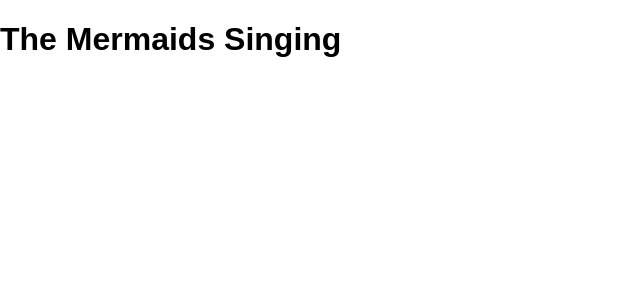
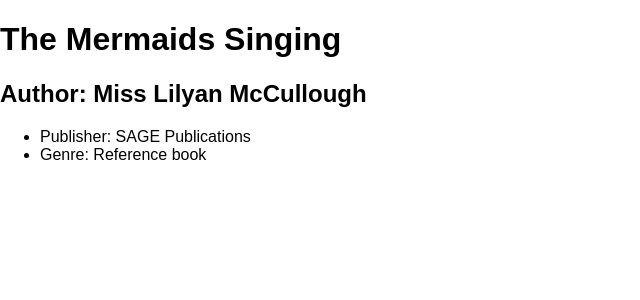
Before and after one commit to sea-golden-bears-2017/react-is-awesome, a React (Create React App) app: page / in a window 1280 px wide. Shown: the top 300 px of the page, without its empty margins (0-640 px from the left). Built offline with nearby package versions, Linux system fonts and the light colour scheme.

Commit message:
renders book information

```diff
--- a/src/App.js
+++ b/src/App.js
@@ -8,7 +8,7 @@ class App extends Component {
   render() {
     return (
       <div>
-      <BookItem />
+      <BookItem book={{ id: 6, title: "The Mermaids Singing", author: "Miss Lilyan McCullough", publisher: "SAGE Publications", genre: "Reference book" }} />
       </div>
     );
   }
--- a/src/Book.js
+++ b/src/Book.js
@@ -1,15 +1,18 @@
 import React, { Component } from 'react';
 
 class BookItem extends Component {
-  constructor() {
-    super();
-    this.state = {
-      books: [{ id: 6, title: "The Mermaids Singing", author: "Miss Lilyan McCullough", publisher: "SAGE Publications", genre: "Reference book" }]
-    };
-  }
   render() {
     return (
-      <div className="Header"><h1>{this.state.books[0].title}</h1></div>
+      <div className="book-pop">
+        <div className="Header"><h1>{this.props.book.title}</h1></div>
+        <div className="Content">
+          <h2>Author: {this.props.book.author}</h2>
+          <ul>
+            <li>Publisher: {this.props.book.publisher}</li>
+            <li>Genre: {this.props.book.genre}</li>
+          </ul>
+        </div>
+      </div>
     )
   }
 }
```
